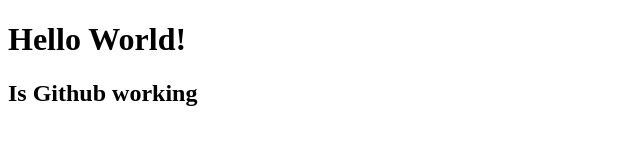
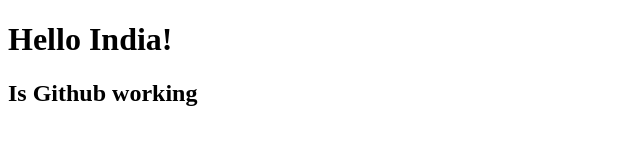
Before and after one commit to KavyaB1996/new-project, a plain HTML site: page index.html in a window 1280 px wide. Shown: the full height of the page, 0-640 px from the left. Drawn offline with Linux system fonts and the light colour scheme.

Commit message:
Update index.html

```diff
--- a/index.html
+++ b/index.html
@@ -7,7 +7,7 @@
     <title>New Project</title>
 </head>
 <body>
-    <h1>Hello World!</h1>
+    <h1>Hello India!</h1>
     <h2>Is Github working</h2>
 </body>
 </html>
```
